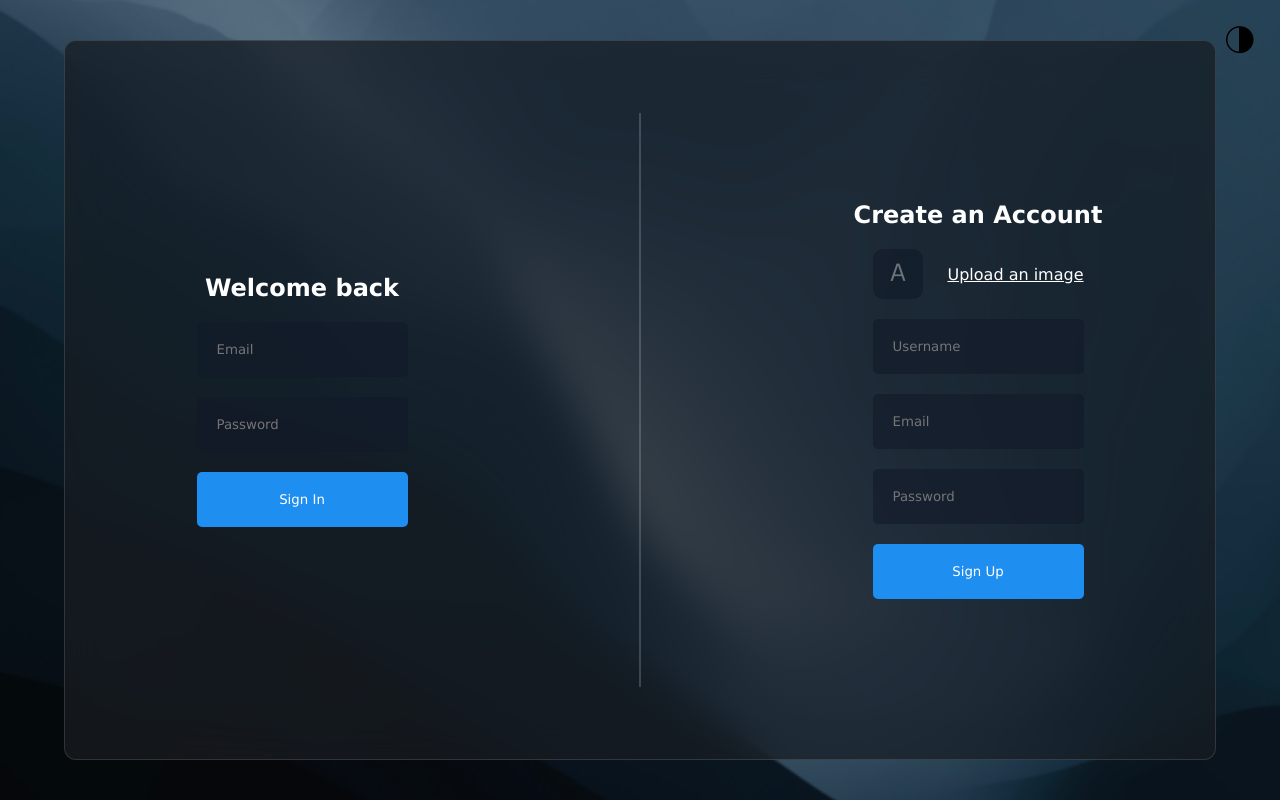
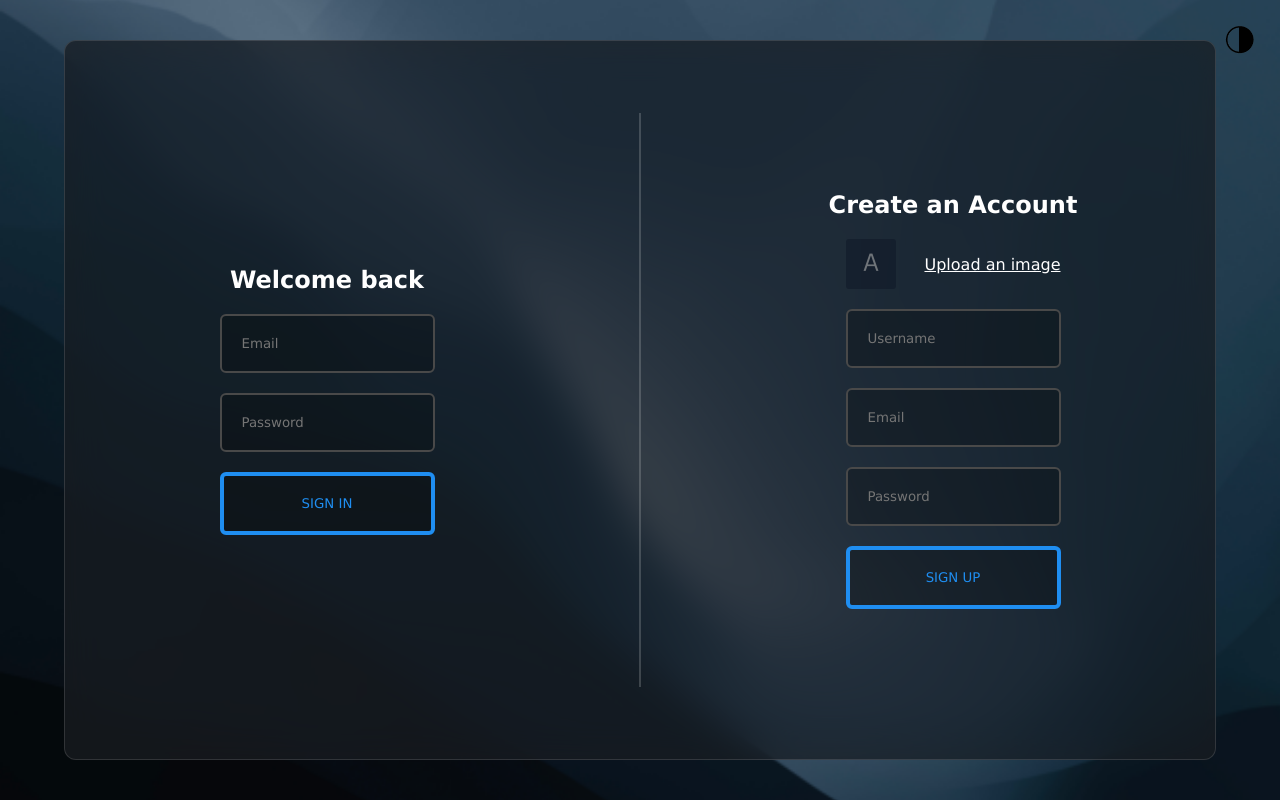
Before and after one commit to Lakshmi-Likitha/REACT-APP, a React (Vite) app: page / in a window 1280 px wide. Built offline with nearby package versions, Linux system fonts and the light colour scheme; no server answers.

Commit message:
Update login.css

```diff
--- a/src/components/login/login.css
+++ b/src/components/login/login.css
@@ -3,7 +3,7 @@
     height: 100%;
     display: flex;
     align-items: center;
-    gap: 100px;
+    gap: 50px;
 
     .item {
         flex: 1;
@@ -20,12 +20,24 @@
             gap: 20px;
 
             input {
+                width: 100%;
                 padding: 20px;
                 border: none;
-                outline: none;
-                background-color: rgba(17, 25, 40, 0.6);
-                color: white;
-                border-radius: 5px;
+                cursor: pointer;
+                font-weight: 500;
+                background: #0000003e;
+                padding: 20px;
+                border: 2px solid #494949 !important;
+                border-radius: 6px;
+                display: inline-block;
+                transition: all 0.3s ease 0s;
+            }
+            input:hover{
+                color: #ffffff !important;
+                background-color: #000000;
+                border-radius: 50px;
+                border-color: #494949 !important;
+                transition: all 0.3s ease 0s;
             }
 
             label {
@@ -39,9 +51,18 @@
                 img {
                     width: 50px;
                     height: 50px;
-                    border-radius: 10px;
+                    border-radius: 3px;
                     object-fit: cover;
                     opacity: 0.6;
+                    transition: all 0.3s ease 0s;
+                }
+                img:hover{
+                    color: #ffffff !important;
+                    background-color: #000000;
+                    border-radius: 50px;
+                    border-color: #494949 !important;
+                    transition: all 0.3s ease 0s;
+
                 }
             }
 
@@ -49,16 +70,28 @@
                 width: 100%;
                 padding: 20px;
                 border: none;
-                background-color: #1f8ef1;
-                color: white;
-                border-radius: 5px;
                 cursor: pointer;
                 font-weight: 500;
+                color: #1f8ef1 !important;
+                text-transform: uppercase;
+                background: #0000003e;
+                padding: 20px;
+                border: 4px solid #1f8ef1 !important;
+                border-radius: 6px;
+                display: inline-block;
+                transition: all 0.3s ease 0s;
 
                 &.disabled{
                     cursor: not-allowed;
                     background-color: #1f8ff19c;
                 }
+            }
+            button:hover{
+                color: #ffffff !important;
+                background-color: #1f8ef1;
+                border-radius: 50px;
+                border-color: #494949 !important;
+                transition: all 0.3s ease 0s;
             }
         }
     }
@@ -67,5 +100,13 @@
         height: 80%;
         width: 2px;
         background-color: #dddddd35;
+        transition: all 0.3s ease 0s;
+    }
+    .seperator:hover{
+        height: 85%;
+        width: 4px;
+        background-color: #ffffff87;
+        transition: all 0.3s ease 0s;
+
     }
 }
```
